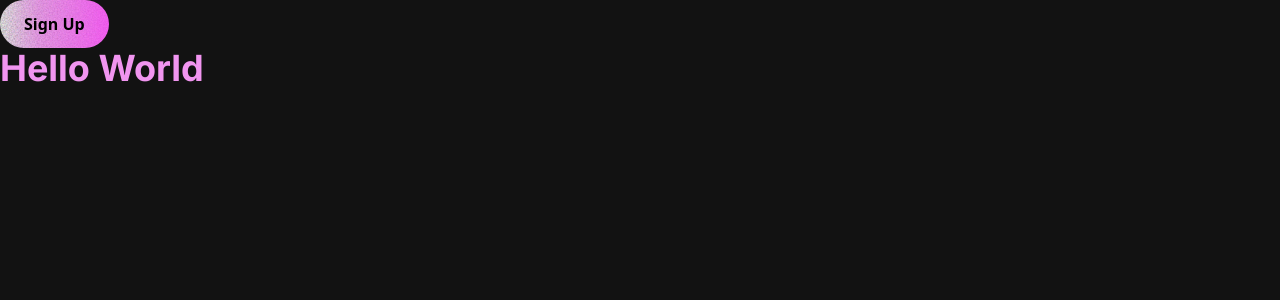
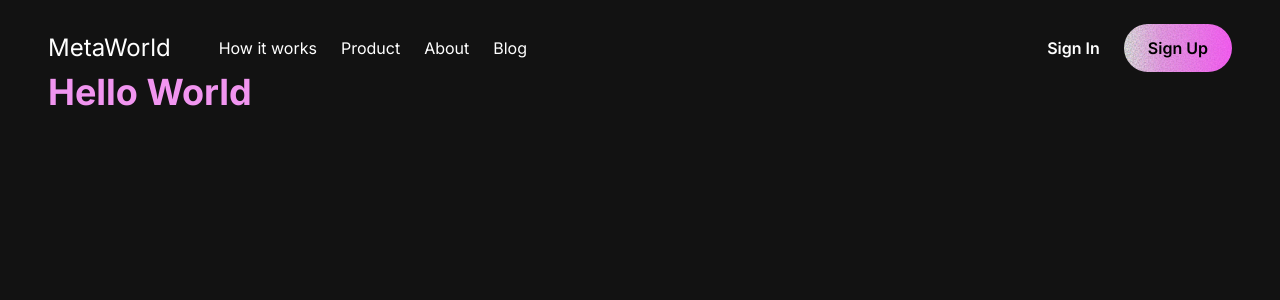
Before and after one commit to whysosaket/Metaverse-Landing-Page, a React (Vite) app: page / in a window 1280 px wide. Shown: the top 300 px of the page. Built offline with nearby package versions, Linux system fonts and the light colour scheme.

Commit message:
Navbar Complete

```diff
--- a/src/App.tsx
+++ b/src/App.tsx
@@ -5,10 +5,10 @@ function App() {
 
 
   return (
-    <>
+    <div className="py-6 px-12 font-inter text-white">
       <Navbar />
       <h1 className="text-4xl text-primary font-inter font-bold">Hello World</h1>
-    </>
+    </div>
   )
 }
 
--- a/src/components/Button.tsx
+++ b/src/components/Button.tsx
@@ -1,6 +1,6 @@
 const Button = (props: { text: string }) => {
   return (
-    <div className="bg-custom-gradient hover:bg-custom-gradient2 px-6 py-3 rounded-3xl font-semibold text-center select-none cursor-pointer">
+    <div className="bg-custom-gradient text-black hover:bg-custom-gradient2 px-6 py-3 rounded-3xl font-semibold text-center select-none cursor-pointer">
       {props.text}
     </div>
   );
--- a/src/components/Navbar.tsx
+++ b/src/components/Navbar.tsx
@@ -2,11 +2,18 @@ import Button from "./Button"
 
 const Navbar = () => {
   return (
-    <div className="w-full flex">
-        <div>
-
+    <div className="w-full flex justify-between align-middle">
+        <div className="my-auto flex">
+            <h1 className="text-2xl mr-12">MetaWorld</h1>
+            <div className="flex gap-6 my-auto">
+                <span>How it works</span>
+                <span>Product</span>
+                <span>About</span>
+                <span>Blog</span>
+            </div>
         </div>
-        <div>
+        <div className="flex my-auto">
+            <button className="px-6 py-3 font-semibold">Sign In</button>
             <Button text="Sign Up" />
         </div>
     </div>
```
